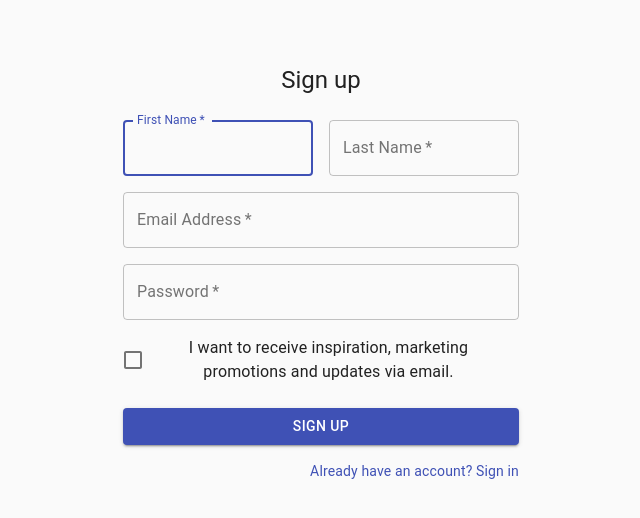
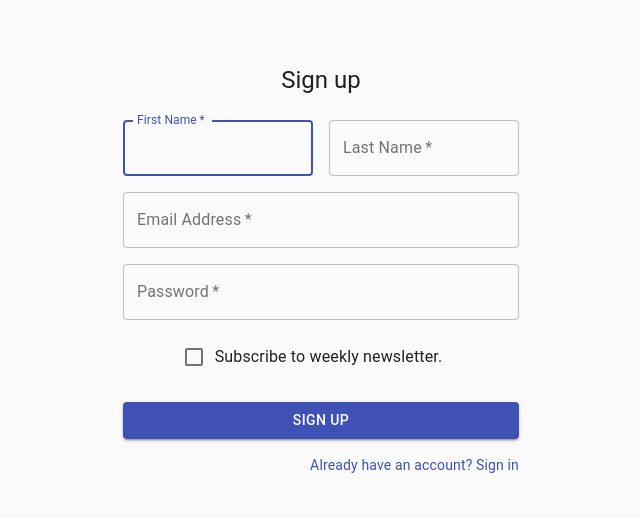
Before and after one commit to usamasubhani/yup-signup-ts, a React (Create React App) app: page / in a window 1280 px wide. Shown: the top 518 px of the page, without its empty margins (319-959 px from the left). Built offline with nearby package versions, Linux system fonts and the light colour scheme.

Commit message:
Change checkbox label text

```diff
--- a/src/SignupForm.tsx
+++ b/src/SignupForm.tsx
@@ -135,7 +135,7 @@ const SignupForm = () => {
                     control={
                       <Checkbox value="allowExtraEmails" color="primary" />
                     }
-                    label="I want to receive inspiration, marketing promotions and updates via email."
+                    label="Subscribe to weekly newsletter."
                   />
                 </Grid>
               </Grid>
```
